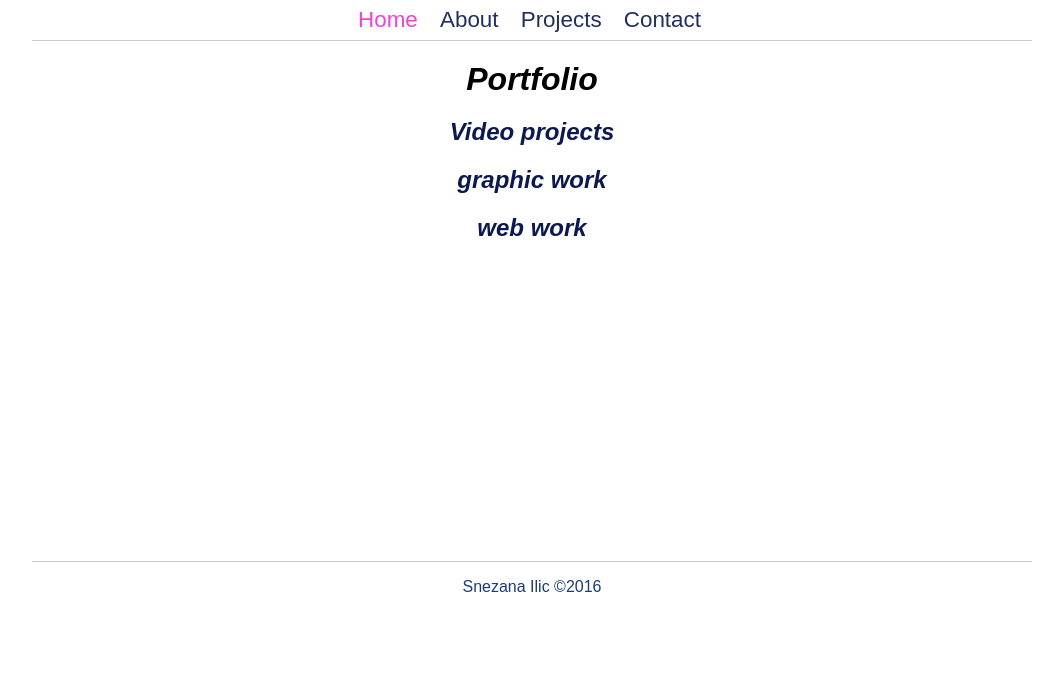
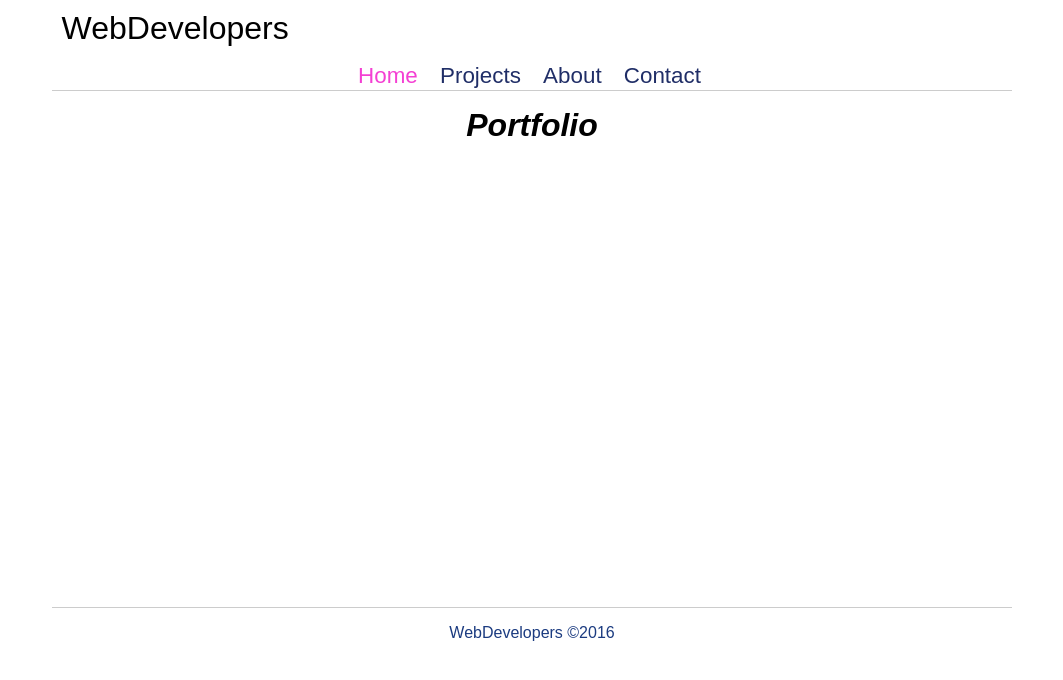
Before and after one commit to snesqa/mod2-first-assignment, a PHP site: page / in a window 1280 px wide. Shown: the top 680 px of the page, without its empty margins (108-1171 px from the left). Run offline with PHP 8.4, Linux system fonts and the light colour scheme; some libraries are stand-ins or nearby versions.

Commit message:
just uploaded the files

```diff
--- a/contact.php
+++ b/contact.php
@@ -3,13 +3,12 @@
     include 'includes/header.php';
 ?>
 
-<body>
-<nav>
+
 <?php include 'includes/menu.php'; ?>
 <!-- This code includes the menu into the page. include take the specified filename and includes it
 on the page.
 The include expression includes the file where the code(<?php// include 'includes/menu.php'; ?>) is placed in the code -->
-</nav>
+
 <div class="wrapper">
 <div id="content">
 <h1>Contact</h1>
--- a/css/style.css
+++ b/css/style.css
@@ -5,18 +5,25 @@ body{
 	font-family:'Open-Sans', sans-serif;
 }
 .wrapper{
-	width:1000px;
+	width:60em;
 	min-height:500px;
 	margin:0 auto;
 
 }
+
 nav{
-	width:1000px;
-	height:40px;
+	width:60em;
+	height:5em;
 	border-bottom:1px solid #CCCCCC;
 	list-style:none;
 	margin:0 auto;
 	text-align: center;
+}
+.companyname{
+	width: 0em;
+	font-size: 2em;
+	margin: 1%;
+
 }
 nav ul{
 	list-style-type:none;
@@ -50,19 +57,19 @@ li:nth-child(4) a.active{
 	color: #41f266;
 }
 #content{
-	width:1000px;
+	width:50em;
 	min-height:500px;
 	margin:0 auto;
 
 }
 #content h1{
 	text-align:center;
-	margin-top:2%;
+	margin-top:.5em;
 	font-style:italic;
 }
 #content h2{
 	text-align:center;
-	margin-top:2%;
+	margin-top:.5em;
 	font-style:italic;
 	color:#0A1856;
 }
@@ -76,3 +83,15 @@ li:nth-child(4) a.active{
 	text-align:center;
 	color:#1B3B80;
 }
+
+table {
+  	border-collapse: collapse;
+}
+
+td, th {
+	border-spacing: 0.5rem;
+
+	padding: 0.2rem 0.4em;
+	text-align: left;
+}
+th{ border-bottom: 1px solid #333;  background-color: #eee;}
--- a/includes/footer.php
+++ b/includes/footer.php
@@ -1,5 +1,5 @@
 <footer>
-	<div id="footer-info">Snezana Ilic &copy;20<?php echo date('y'); ?></div>
+	<div id="footer-info">WebDevelopers &copy;20<?php echo date('y'); ?></div>
     <!--http://php.net/manual/en/function.date.php
     	The date function automaticly keeps the year up to date at the bottom of the page.
     -->
--- a/includes/header.php
+++ b/includes/header.php
@@ -1,3 +1,4 @@
+
 <!doctype html>
 <html>
 <head>
--- a/includes/menu.php
+++ b/includes/menu.php
@@ -18,9 +18,12 @@ a php conditional statment checking which site is active currently, and highligh
 style class="active". The style rules are defined in style.css located in the css folder on root level.
 
 -->
-<ul>
-	<li><a href="index.php" <?php if($current == 'index.php'){ echo 'class="active"';} ?>>Home</a></li>
-    <li><a href="me.php" <?php if($current == 'me.php'){ echo 'class="active"';} ?>>About</a></li>
-    <li><a href="project.php" <?php if($current == 'project.php'){ echo 'class="active"';} ?>>Projects</a></li>
-    <li><a href="contact.php" <?php if($current == 'contact.php'){ echo 'class="active"';} ?>>Contact</a></li>
-</ul>
+<nav>
+	<div class="companyname">WebDevelopers</div>
+	<ul>
+		<li><a href="index.php" <?php if($current == 'index.php'){ echo 'class="active"';} ?>>Home</a></li>
+	    <li><a href="project.php" <?php if($current == 'project.php'){ echo 'class="active"';} ?>>Projects</a></li>
+	    <li><a href="about.php" <?php if($current == 'about.php'){ echo 'class="active"';} ?>>About</a></li>
+	    <li><a href="contact.php" <?php if($current == 'contact.php'){ echo 'class="active"';} ?>>Contact</a></li>
+	</ul>
+</nav>
--- a/index.php
+++ b/index.php
@@ -4,19 +4,17 @@
     include 'includes/header.php'; //header.php contains the html doctype to end head tag.
 ?>
     <body>
-        <nav>
+
             <?php include 'includes/menu.php'; ?>
         <!-- This code includes the menu into the page. include take the specified filename and includes it
         on the page.
         The include expression includes the file where the code(<?php// include 'includes/menu.php'; ?>) is placed in the code -->
-        </nav>
+
         <div class="wrapper">
         <div id="content">
         <h1>Portfolio</h1>
 
-        <h2>Video projects</h2>
-        <h2>graphic work</h2>
-        <h2>web work</h2>
+
 
 
 
```
Also changed, not shown: about.php (added, +50 -0 lines), conn.php (added, +14 -0 lines), me.php (deleted, +0 -25 lines), project.php (+39 -2 lines), test.html (added, +42 -0 lines), test.php (added, +11 -0 lines).
